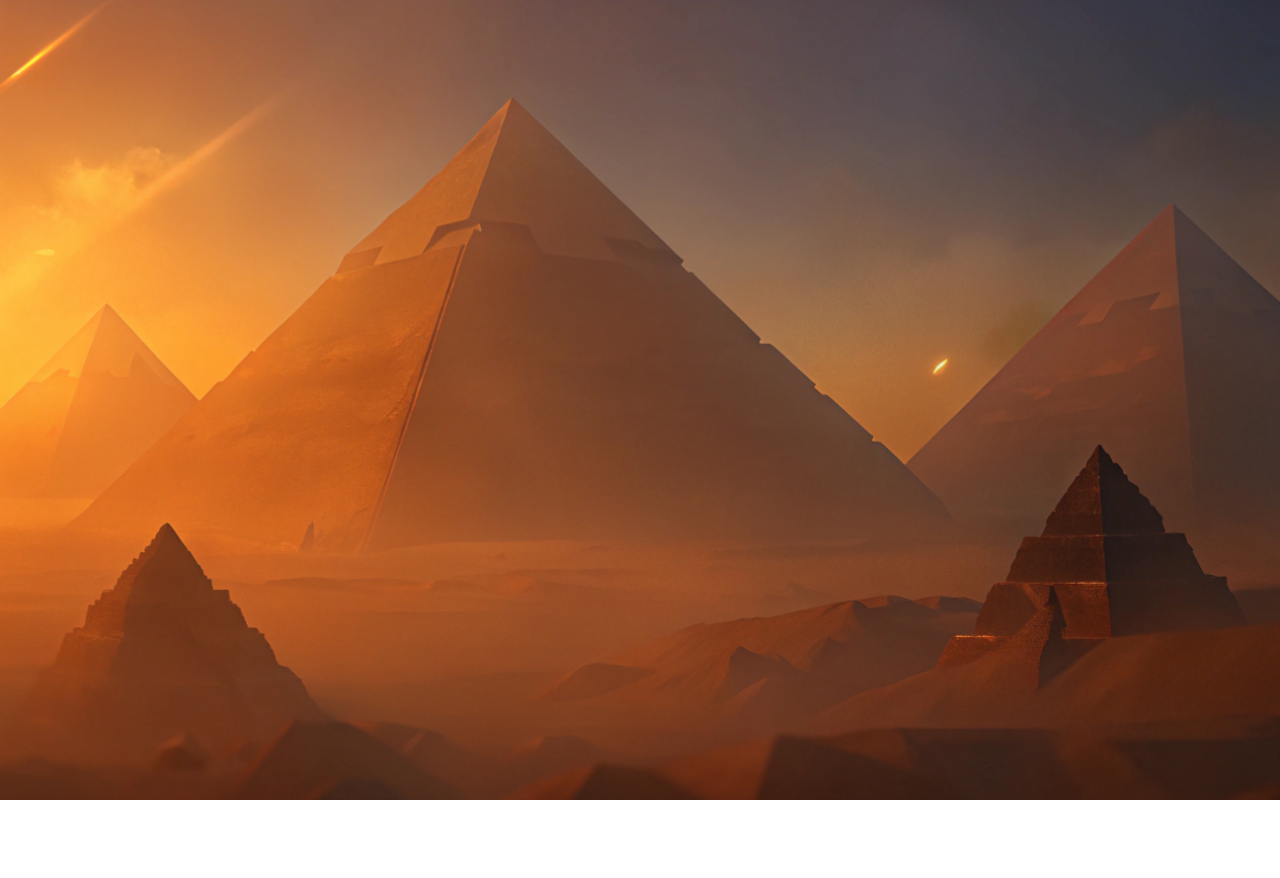
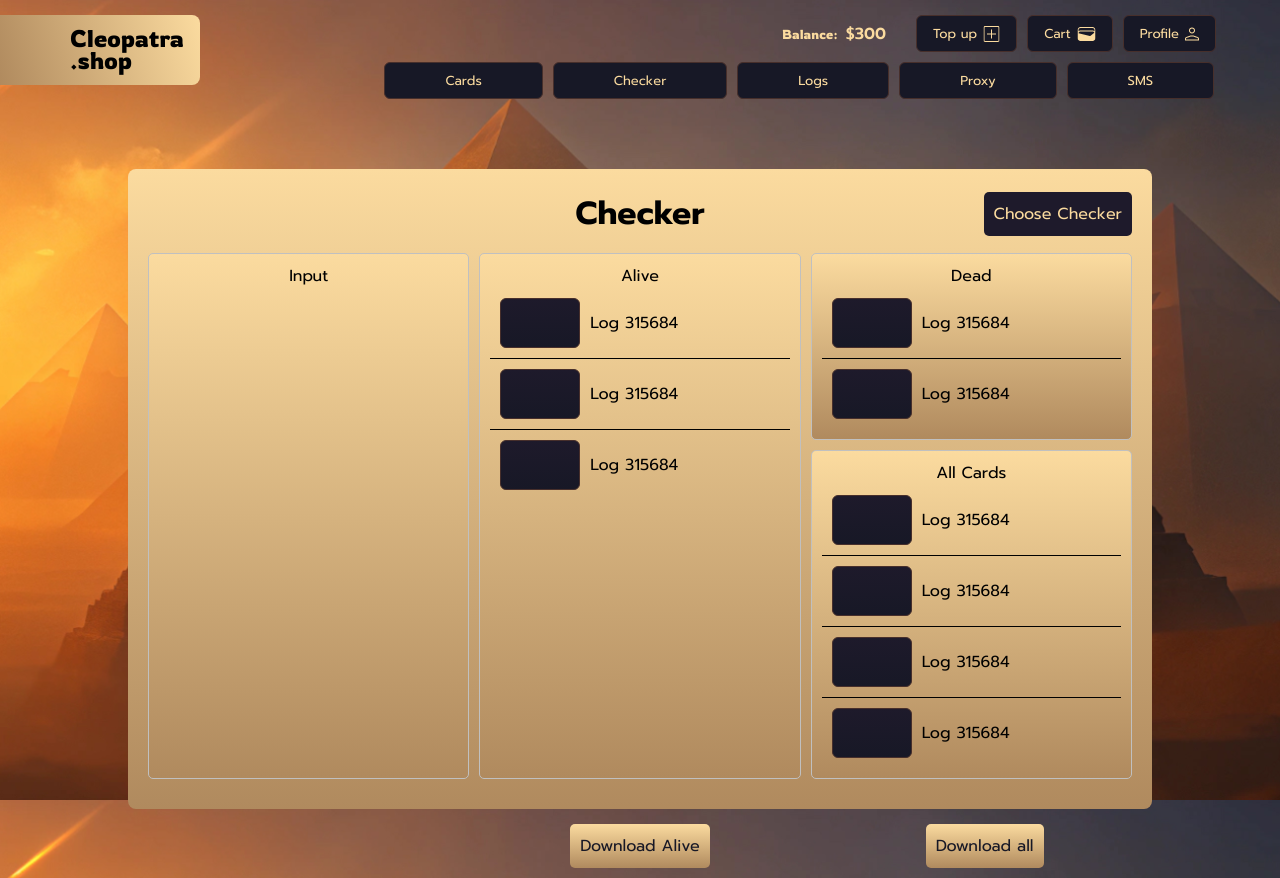
Before and after one commit to GorbachovNikita/cleo_public1, a React (Create React App) app: page /checker in a window 1280 px wide. Before the commit this address had no page. Before the commit the page ends 800 px from the top, so only its background shows below. Built offline with nearby package versions, Linux system fonts and the light colour scheme.

Commit message:
third commit

```diff
--- a/src/components/CryptoBlock/CryptoBlock.css
+++ b/src/components/CryptoBlock/CryptoBlock.css
@@ -68,7 +68,6 @@
     width: 300px;
     padding: 0 10px;
     height: 120px;
-    margin-bottom: 0px;
   }
   .crypto-title {
     font-size: 16px;
--- a/src/components/PagesTitle.jsx
+++ b/src/components/PagesTitle.jsx
@@ -23,6 +23,8 @@ const PageTitle = ({ title }) => {
         '/purchase': 'Purchase',
         '/support': 'Support',
         '/sellerpanel': 'Seller Panel',
+        '/checker': 'Checker',
+        '/topup': 'Top up',
     }
 
     title = pagesTitle[location.pathname]
--- a/src/components/UI/inputs/SiteButton.component.css
+++ b/src/components/UI/inputs/SiteButton.component.css
@@ -23,3 +23,8 @@
 .siteButtonMarginBottom40 {
     margin-bottom: 40px;
 }
+
+.lightButton {
+    background: linear-gradient(180deg, rgba(251, 219, 159, 1) 0%, rgba(176, 138, 94, 1) 100%, rgba(251, 219, 159, 1) 100%);
+    color: #171826;
+}
--- a/src/pages/Checker/Checker.jsx
+++ b/src/pages/Checker/Checker.jsx
@@ -0,0 +1,142 @@
+import React from 'react';
+import './Checker.page.css'
+import Header from "../../components/Header/Header";
+import SiteButton from "../../components/UI/inputs/SiteButton";
+import default_img from '../../assets/img/checker/checker_default_img.svg'
+
+const Checker = () => {
+    return (
+        <div>
+            <Header/>
+
+            <div className="checker_form">
+                <div className="checker_title">
+                    <div className="checker_title_leftContent">
+
+                    </div>
+                    <div className="checker_title_middleContent">
+                        <p>Checker</p>
+                    </div>
+                    <div className="checker_title_rightContent">
+                        <SiteButton value="Choose Checker"/>
+                    </div>
+                </div>
+
+                <div className="chekcer_content">
+
+                    <div className="checker_inputs">
+
+                        <div className="checker_contentBlock">
+                            <div className="checker_contentTitle">
+                                <p>Input</p>
+                            </div>
+                            <div className="checker_block_content">
+
+                            </div>
+                        </div>
+
+                    </div>
+
+                    <div className="checker_alive">
+
+                        <div className="checker_contentBlock">
+                            <div className="checker_contentTitle">
+                                <p>Alive</p>
+                            </div>
+                            <div className="checker_block_content">
+
+                                <div className="checkerContent_block">
+                                    <img src={default_img}/>
+                                    <p>Log 315684</p>
+                                </div>
+
+                                <div className="checkerContent_block">
+                                    <img src={default_img}/>
+                                    <p>Log 315684</p>
+                                </div>
+
+                                <div className="checkerContent_block">
+                                    <img src={default_img}/>
+                                    <p>Log 315684</p>
+                                </div>
+
+                            </div>
+                        </div>
+
+                    </div>
+
+                    <div className="checker_cards">
+
+                        <div className="checker_contentBlock">
+                            <div className="checker_contentTitle">
+                                <p>Dead</p>
+                            </div>
+                            <div className="checker_block_content">
+
+                                <div className="checkerContent_block">
+                                    <img src={default_img}/>
+                                    <p>Log 315684</p>
+                                </div>
+
+                                <div className="checkerContent_block">
+                                    <img src={default_img}/>
+                                    <p>Log 315684</p>
+                                </div>
+
+                            </div>
+                        </div>
+
+                        <div className="checker_contentBlock">
+                            <div className="checker_contentTitle">
+                                <p>All Cards</p>
+                            </div>
+                            <div className="checker_block_content">
+
+                                <div className="checkerContent_block">
+                                    <img src={default_img}/>
+                                    <p>Log 315684</p>
+                                </div>
+
+                                <div className="checkerContent_block">
+                                    <img src={default_img}/>
+                                    <p>Log 315684</p>
+                                </div>
+
+                                <div className="checkerContent_block">
+                                    <img src={default_img}/>
+                                    <p>Log 315684</p>
+                                </div>
+
+                                <div className="checkerContent_block">
+                                    <img src={default_img}/>
+                                    <p>Log 315684</p>
+                                </div>
+
+                            </div>
+                        </div>
+
+                    </div>
+
+                </div>
+            </div>
+
+            <div className="checker_bottomButtons">
+
+                <div>
+
+                </div>
+
+                <div>
+                    <SiteButton value="Download Alive" classes="lightButton"/>
+                </div>
+
+                <div>
+                    <SiteButton value="Download all" classes="lightButton"/>
+                </div>
+
+            </div>
+        </div>
+    );
+};
+
+export default Checker;
--- a/src/pages/Checker/Checker.page.css
+++ b/src/pages/Checker/Checker.page.css
@@ -0,0 +1,142 @@
+
+.checker_form {
+    width: 80%;
+    position: relative;
+    margin: 0 auto;
+    background: linear-gradient(
+            180deg,
+            rgba(251, 219, 159, 1) 0%,
+            rgba(176, 138, 94, 1) 100%,
+            rgba(251, 219, 159, 1) 100%
+    );
+    border-radius: 8px;
+    padding: 20px;
+    display: flex;
+    flex-direction: column;
+    margin-top: 60px;
+    margin-bottom: 15px;
+}
+
+.checker_title {
+    display: grid;
+    grid-template-columns: repeat(3, 1fr);
+    grid-gap: 10px;
+    align-items: center;
+}
+
+.checker_title_middleContent p {
+    font-size: 32px;
+    font-weight: bold;
+    text-align: center;
+}
+
+.checker_title_rightContent button {
+    float: right;
+}
+
+.chekcer_content {
+    margin-top: 15px;
+    display: grid;
+    grid-template-columns: repeat(3, 1fr);
+    grid-gap: 10px;
+}
+
+.checker_bottomButtons {
+    width: 80%;
+    display: grid;
+    grid-template-columns: repeat(3, 1fr);
+    grid-gap: 10px;
+    margin: 10px auto;
+}
+
+.checker_bottomButtons div {
+    text-align: center;
+}
+
+.checker_contentBlock {
+    width: 100%;
+    position: relative;
+    float: left;
+    border: 1px solid #C0C0C0;
+    background: linear-gradient(
+            180deg,
+            rgba(251, 219, 159, 1) 0%,
+            rgba(176, 138, 94, 1) 100%,
+            rgba(251, 219, 159, 1) 100%
+    );
+    border-radius: 5px;
+    margin-bottom: 10px;
+}
+
+.checker_contentTitle {
+    text-align: center;
+    padding-top: 10px;
+}
+
+.checkerContent_block {
+    display: flex;
+    align-items: center;
+    justify-content: flex-start;
+    padding: 10px;
+    border-top: 1px solid black;
+}
+
+.checkerContent_block:first-child {
+    border-top: none;
+}
+
+.checkerContent_block p {
+    margin-left: 10px;
+}
+
+.checker_block_content {
+    padding: 10px;
+    padding-top: 0px;
+}
+
+.checker_inputs, .checker_alive, .checker_cards {
+    display: flex;
+}
+
+.checker_cards {
+    flex-direction: column;
+}
+
+@media screen and (max-width: 850px) {
+
+    .chekcer_content {
+        grid-template-columns: repeat(2, 1fr);
+    }
+
+}
+
+@media screen and (max-width: 630px) {
+
+    .chekcer_content {
+        grid-template-columns: repeat(1, 1fr);
+    }
+
+}
+
+@media screen and (max-width: 430px) {
+
+    .checker_title {
+        display: flex;
+        flex-direction: column;
+    }
+
+}
+
+
+@media screen and (max-width: 380px) {
+
+    .checkerContent_block {
+        display: flex;
+        flex-direction: column;
+    }
+
+    .checkerContent_block img {
+        margin-bottom: 5px;
+    }
+
+}
--- a/src/pages/Profile/Profile.page.css
+++ b/src/pages/Profile/Profile.page.css
@@ -13,7 +13,7 @@
     padding: 20px;
     display: flex;
     flex-direction: column;
-    margin-top: 50px;
+    margin-top: 60px;
     margin-bottom: 15px;
 }
 
--- a/src/pages/Rules/Rules.page.css
+++ b/src/pages/Rules/Rules.page.css
@@ -13,7 +13,7 @@
     padding: 20px;
     display: flex;
     flex-direction: column;
-    margin-top: 50px;
+    margin-top: 60px;
     margin-bottom: 15px;
 }
 
--- a/src/pages/SellerPanel/SellerPanel.page.css
+++ b/src/pages/SellerPanel/SellerPanel.page.css
@@ -13,7 +13,7 @@
     padding: 20px;
     display: flex;
     flex-direction: column;
-    margin-top: 50px;
+    margin-top: 60px;
     margin-bottom: 15px;
 }
 
@@ -51,6 +51,7 @@
     position: relative;
     float: left;
     background-image: url("../../assets/img/sellerpanel/chart_background.svg");
+    background-size: 100%;
     background-repeat: no-repeat;
     margin-top: 15px;
     border: 1px solid #C0C0C0;
--- a/src/pages/Support/Support.jsx
+++ b/src/pages/Support/Support.jsx
@@ -1,10 +1,11 @@
 import React from 'react'
 import './Support.page.css'
+import Header from "../../components/Header/Header";
 
 const Support = () => {
     return (
         <div>
-
+            <Header/>
         </div>
     );
 };
--- a/src/pages/TopUp/TopUp.jsx
+++ b/src/pages/TopUp/TopUp.jsx
@@ -0,0 +1,13 @@
+import React from 'react';
+import Header from "../../components/Header/Header";
+import './TopUp.page.css'
+
+const TopUp = () => {
+    return (
+        <div>
+            <Header/>
+        </div>
+    );
+};
+
+export default TopUp;
--- a/src/routes/index.js
+++ b/src/routes/index.js
@@ -11,6 +11,8 @@ import SMS from '../pages/SMS/SMS';
 import Purchase from '../pages/Purchase/Purchase';
 import SellerPanel from "../pages/SellerPanel/SellerPanel";
 import Support from "../pages/Support/Support";
+import Checker from "../pages/Checker/Checker";
+import TopUp from "../pages/TopUp/TopUp";
 
 export const privateRouters = [
 
@@ -29,7 +31,9 @@ export const publicRoutes = [
     {path: '/faq', element: FAQ},
     {path: '/profile', element: Profile},
     {path: '/rules', element: Rules},
+    {path: '/checker', element: Checker},
     {path: '/purchase', element: Purchase},
     {path: '/sellerpanel', element: SellerPanel},
     {path: '/support', element: Support},
+    {path: '/topup', element: TopUp},
 ]
```
